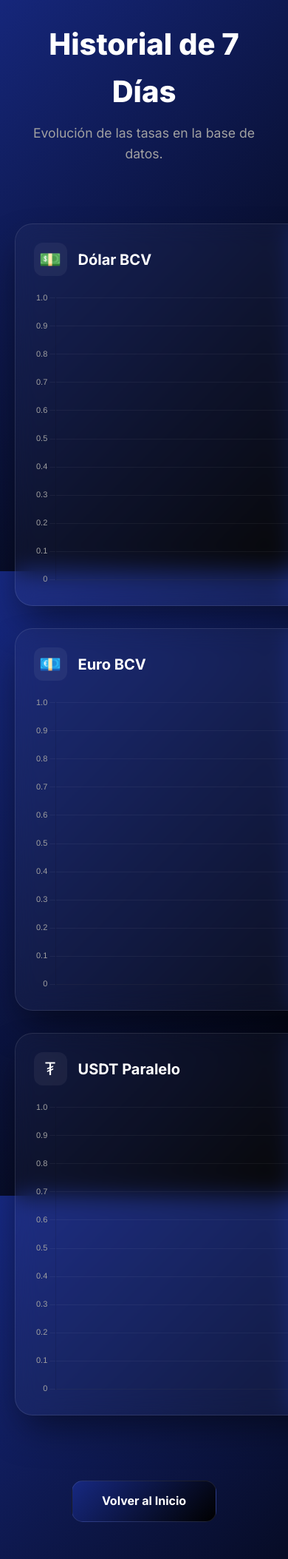
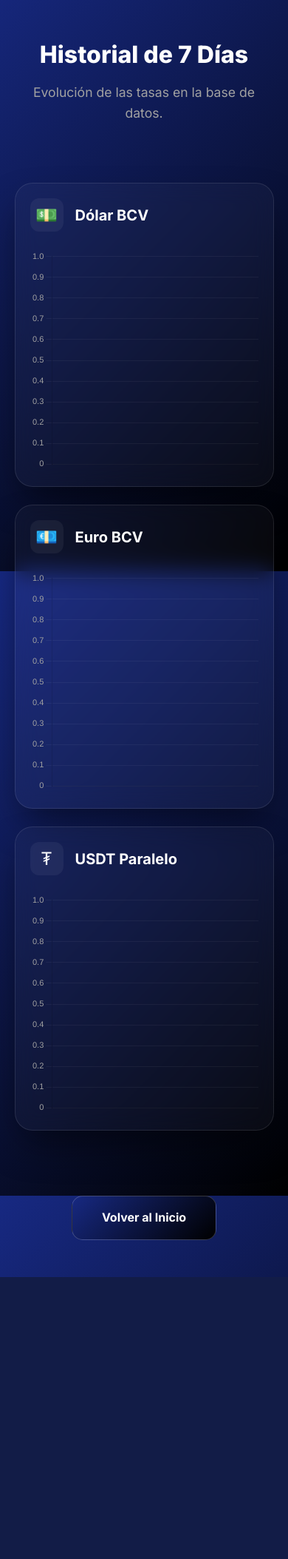
Before and after one commit to Nelson-debug00/telegram_bot, a Flask app: page /graficos in a window 390 px wide; the page is wider, and only the part inside the window is pictured. Shown: the part 72-2179 px from the top of that part at 74% size. After the commit the page ends 1798 px from the top of that part, so only its background shows below. Run offline with Flask 3, Linux system fonts and the light colour scheme; data that the repository does not hold is empty.

Commit message:
Revert "Merge branch 'master' of https://github.com/Nelson-debug00/telegram_bot"
This reverts commit 2477dcf435549fc33bf8ccf20f09c6a6a51e1175, reversing
changes made to 27de653ca3c5eee6ef3daf1f576581d9355efb1e.

```diff
--- a/static/css/graficos.css
+++ b/static/css/graficos.css
@@ -1,4 +1,3 @@
-<<<<<<< HEAD
 .graficos-main {
   padding: 120px 5% 50px;
   max-width: 1400px;
@@ -129,126 +128,3 @@
 .back-btn:active {
   transform: scale(0.98);
 }
-=======
-.graficos-main {
-  padding: 150px 20px 50px;
-  max-width: 1200px;
-  margin: 0 auto;
-  display: flex;
-  flex-direction: column;
-  justify-content: center;
-  align-items: center;
-}
-
-.chart-header {
-  text-align: center;
-}
-
-.chart-header h2 {
-  font-size: 2.5rem;
-  font-weight: 800;
-  color: var(--text-white);
-  margin-bottom: 10px;
-}
-
-.chart-header p {
-  color: var(--text-gray);
-  font-size: 1.1rem;
-}
-
-/* Grid de Gráficos */
-.charts-grid {
-  display: grid;
-  grid-template-columns: repeat(auto-fit, minmax(350px, 1fr));
-  gap: 30px;
-}
-
-@media (max-width: 768px) {
-  .charts-grid {
-    grid-template-columns: 1fr;
-  }
-}
-
-/* Glassmorphism Card */
-.glass-card {
-  background: rgba(255, 255, 255, 0.03);
-  backdrop-filter: blur(15px);
-  -webkit-backdrop-filter: blur(15px);
-  border: 1px solid rgba(255, 255, 255, 0.1);
-  border-radius: 24px;
-  padding: 25px;
-  box-shadow: 0 25px 50px -12px rgba(0, 0, 0, 0.5);
-  transition: transform 0.3s ease, border-color 0.3s ease;
-  width: 700px;
-}
-
-.glass-card:hover {
-  transform: translateY(-5px);
-  border-color: rgba(255, 255, 255, 0.2);
-}
-
-.card-title {
-  display: flex;
-  align-items: center;
-  gap: 15px;
-  margin-bottom: 20px;
-}
-
-.card-title .icon {
-  font-size: 1.5rem;
-  background: rgba(255, 255, 255, 0.05);
-  width: 45px;
-  height: 45px;
-  display: flex;
-  align-items: center;
-  justify-content: center;
-  border-radius: 12px;
-}
-
-.card-title h3 {
-  font-size: 1.25rem;
-  font-weight: 700;
-  color: var(--text-white);
-}
-
-.canvas-wrapper {
-  position: relative;
-  height: 400px;
-  width: 650px;
-}
-
-/* Botón Volver */
-.back-btn-container {
-  text-align: center;
-}
-
-.back-btn {
-  background: linear-gradient(135deg, hsl(230, 70%, 30%) 0%, #000000 100%);
-  color: white;
-  padding: 14px 40px;
-  border-radius: 15px;
-  text-decoration: none;
-  font-weight: 700;
-  font-size: 1rem;
-  transition: all 0.3s cubic-bezier(0.4, 0, 0.2, 1);
-  display: inline-block;
-  border: 1px solid rgba(255, 255, 255, 0.1);
-}
-
-.back-btn:hover {
-  transform: translateY(-3px);
-  box-shadow: 0 10px 20px rgba(237, 240, 240, 0.3);
-  filter: brightness(1.1);
-  transform: translateY(-3px) scale(1.05);
-  box-shadow: 0 15px 30px rgba(0, 0, 0, 0.4);
-  border-color: rgba(255, 255, 255, 0.3);
-}
-
-.back-btn:active {
-  transform: scale(0.98);
-}
-
-a.back-btn {
-  color: white;
-}
->>>>>>> c3a16c490421e0f71773fdf6e938a90bc51314d3
```
